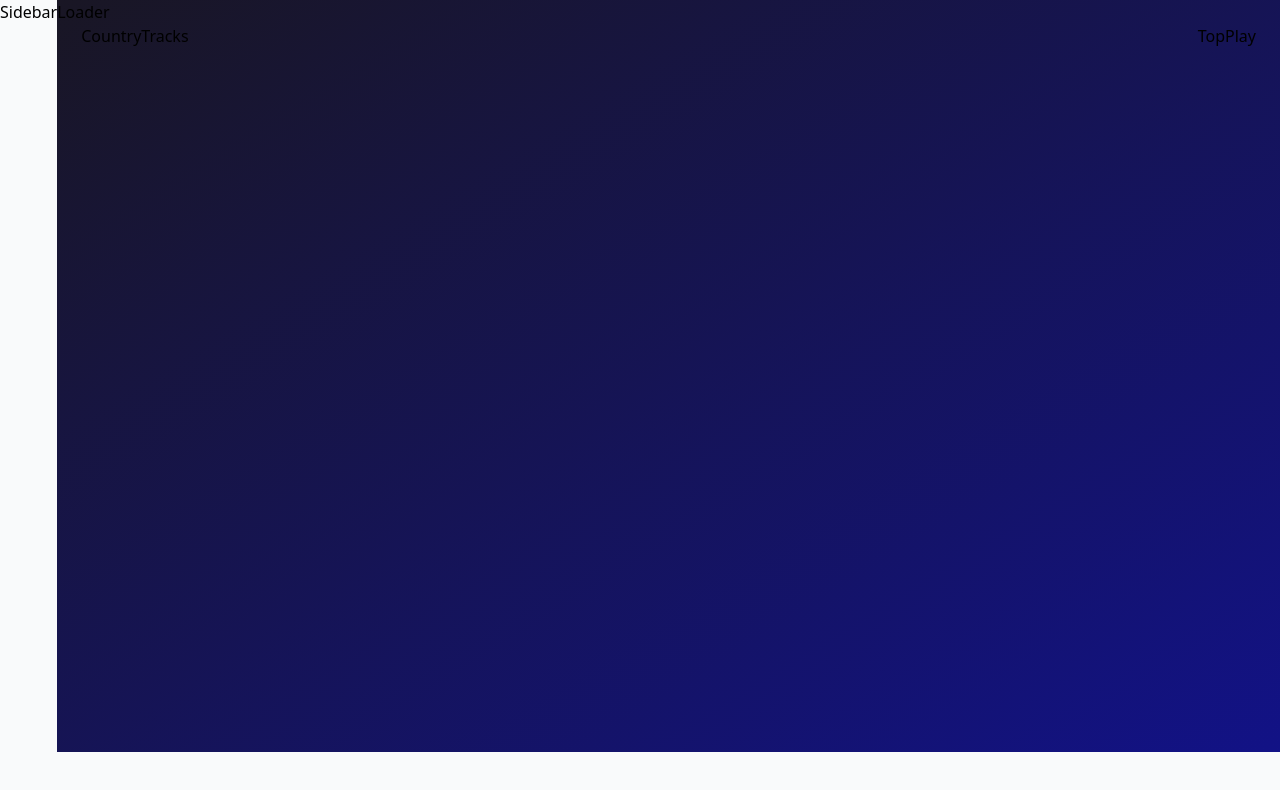
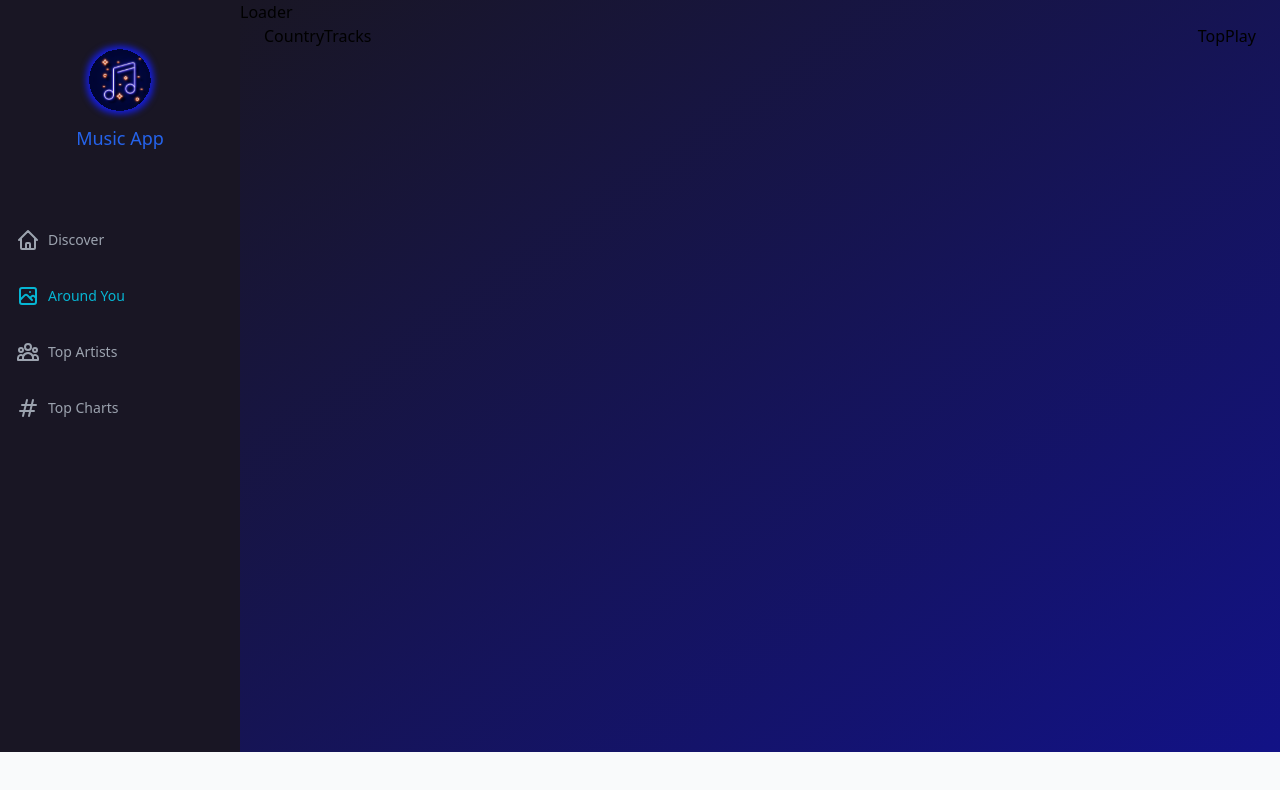
Before and after one commit to azvontsov/music_app, a React (Vite) app: page /around-you in a window 1280 px wide. Shown: the top 790 px of the page. Built offline with nearby package versions, Linux system fonts and the light colour scheme.

Commit message:
logo update

```diff
--- a/src/components/Sidebar.jsx
+++ b/src/components/Sidebar.jsx
@@ -1,5 +1,81 @@
-const Sidebar = () => (
-  <div>Sidebar</div>
+import React, { useState } from "react";
+import { NavLink } from "react-router-dom";
+import {
+  HiOutlineHashtag,
+  HiOutlineHome,
+  HiOutlineMenu,
+  HiOutlinePhotograph,
+  HiOutlineUserGroup,
+} from "react-icons/hi";
+import { RiCloseLine } from "react-icons/ri";
+
+import { logo } from "../assets";
+
+const links = [
+  { name: "Discover", to: "/", icon: HiOutlineHome },
+  { name: "Around You", to: "/around-you", icon: HiOutlinePhotograph },
+  { name: "Top Artists", to: "/top-artists", icon: HiOutlineUserGroup },
+  { name: "Top Charts", to: "/top-charts", icon: HiOutlineHashtag },
+];
+
+const NavLinks = ({ handleClick }) => (
+  <div className="mt-10">
+    {links.map((item) => (
+      <NavLink
+        key={item.name}
+        to={item.to}
+        className="flex flex-row justify-start items-center my-8 text-sm font-medium text-gray-400 hover:text-cyan-400"
+        onClick={() => handleClick && handleClick()}
+      >
+        <item.icon className="w-6 h-6 mr-2" />
+        {item.name}
+      </NavLink>
+    ))}
+  </div>
 );
 
+const Sidebar = () => {
+  const [mobileMenuOpen, setMobileMenuOpen] = useState(false);
+
+  return (
+    <>
+      <div className="md:flex hidden flex-col w-[240px] py-10 px-4 bg-[#191624]">
+        <img
+          src={logo}
+          alt="logo"
+          className="w-full h-20 object-contain animate-[spin_20s_linear_infinite]"
+        />
+        <h2 className="flex justify-center items-center my-1 text-lg font-medium text-blue-600 hover:text-cyan-400">
+          Music App
+        </h2>
+        <NavLinks />
+      </div>
+
+      {/* Mobile sidebar */}
+      <div className="absolute md:hidden block top-6 right-3">
+        {!mobileMenuOpen ? (
+          <HiOutlineMenu
+            className="w-6 h-6 mr-2 text-white"
+            onClick={() => setMobileMenuOpen(true)}
+          />
+        ) : (
+          <RiCloseLine
+            className="w-6 h-6 mr-2 text-white"
+            onClick={() => setMobileMenuOpen(false)}
+          />
+        )}
+      </div>
+
+      <div
+        className={`absolute top-0 h-screen w-2/3 bg-gradient-to-tl from-white/10 to-[#483D8B] backdrop-blur-lg z-10 p-6 md:hidden smooth-transition ${
+          mobileMenuOpen ? "left-0" : "-left-full"
+        }`}
+      >
+        <img src={logo} alt="logo" className="w-full h-14 object-contain" />
+        <NavLinks handleClick={() => setMobileMenuOpen(false)} />
+      </div>
+    </>
+  );
+};
+
 export default Sidebar;
```
Also changed, not shown: src/assets/logo.svg.
